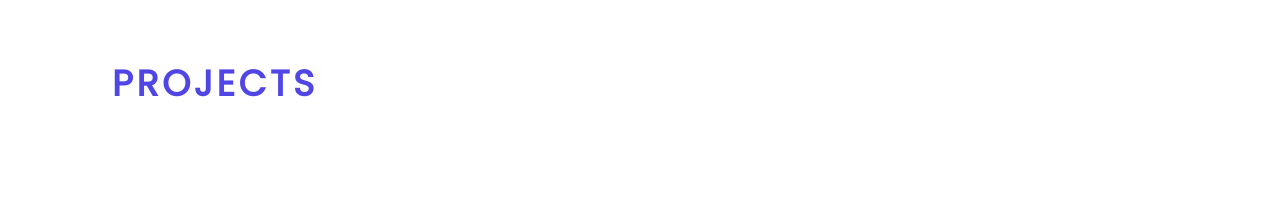
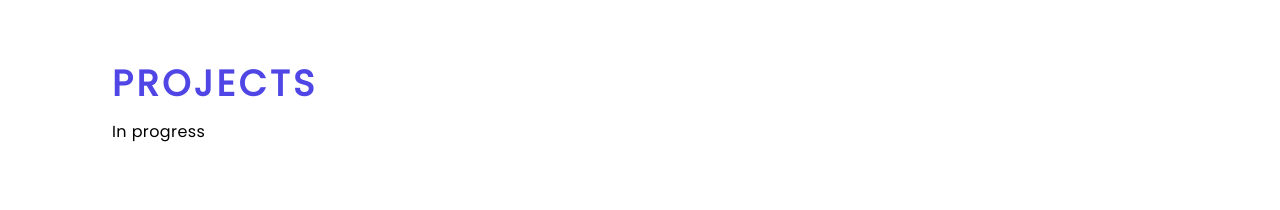
Before and after one commit to jimmyzhang2003/jimmyzhang2003.github.io, a Next.js app: page / in a window 1280 px wide. Shown: the part 1860-2070 px from the top of the page. Built offline with nearby package versions, Linux system fonts and the light colour scheme.

Commit message:
Test commit

```diff
--- a/components/Projects.jsx
+++ b/components/Projects.jsx
@@ -8,7 +8,9 @@ const Projects = (props, ref) => {
 					Projects
 				</h2>
 
-				<div></div>
+				<div>
+					<p>In progress</p>
+				</div>
 			</div>
 		</div>
 	);
```
